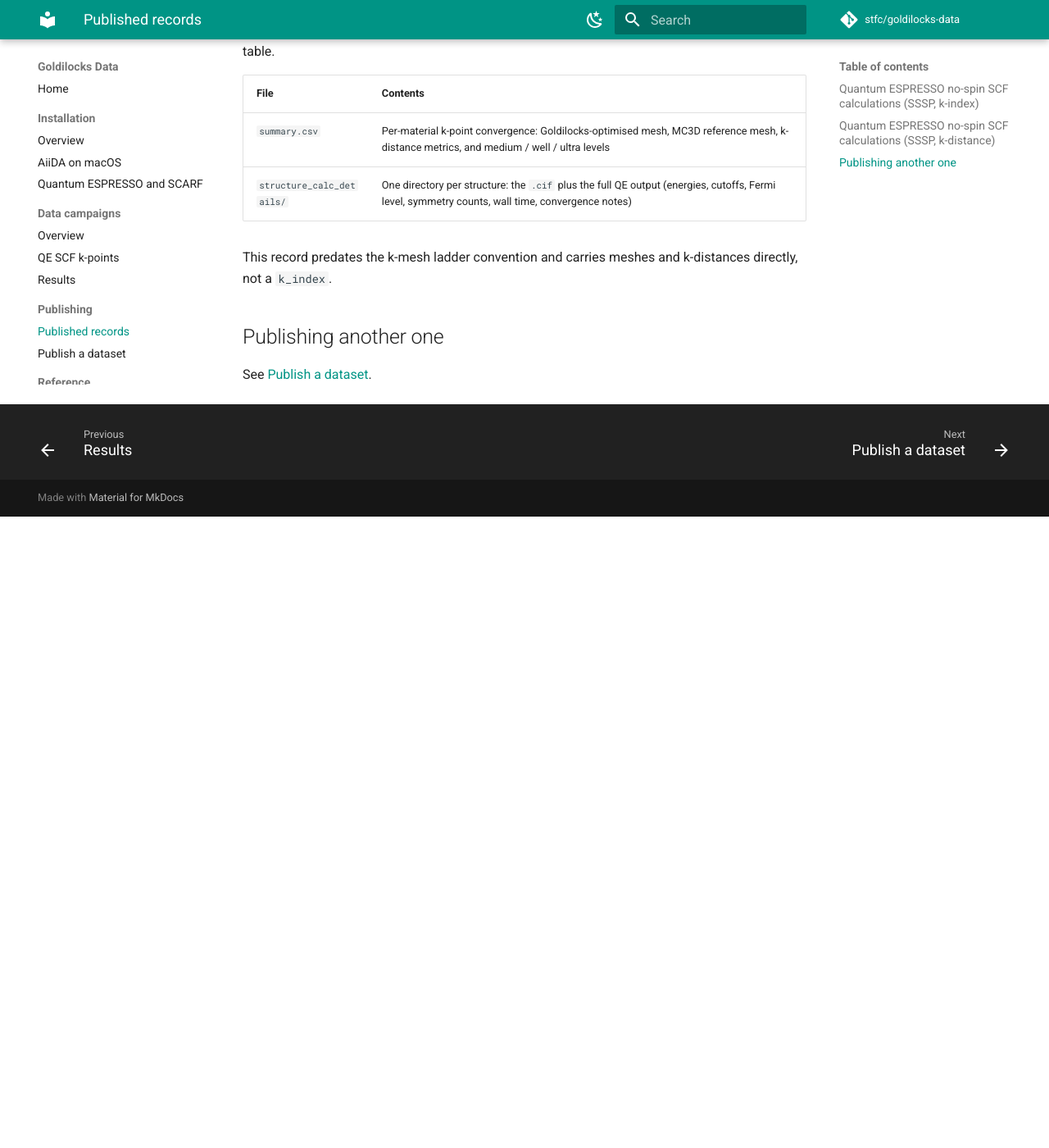
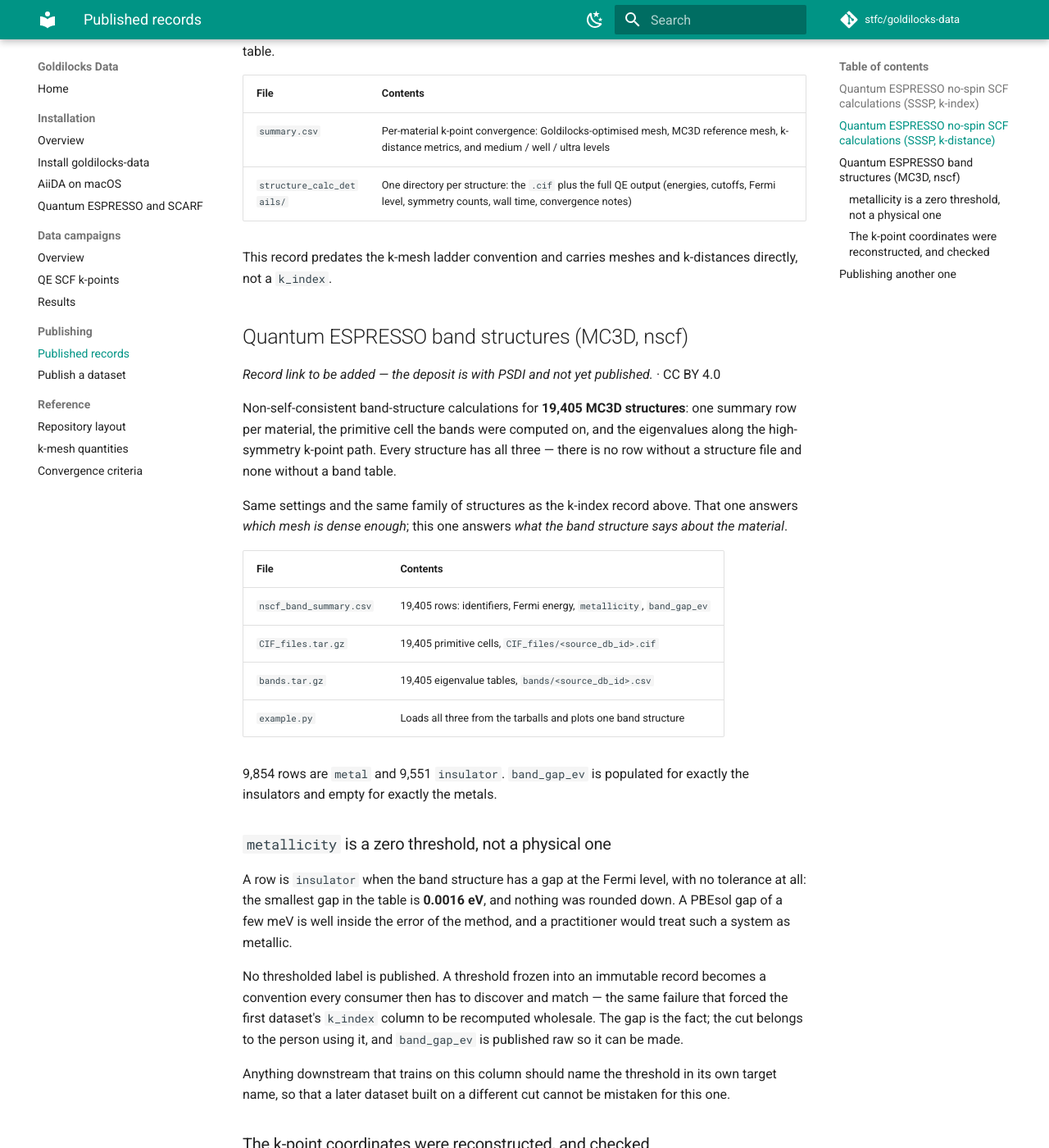
Before and after one commit to stfc/goldilocks-data, an MkDocs documentation site: the page built from docs/published-records.md, in a window 1280 px wide and 1400 px high, scrolled down 1242 px. Shown: the whole window at 82% size. Built offline with MkDocs 1.6.1 and Material for MkDocs 9.7.7, drawn with Linux system fonts in a browser that asks for light colours; comment, search, counter and statistics services are not loaded; before the commit the page ends 1872 px from its top, so only the background shows below that; some of the changed text lies outside the part shown.

Commit message:
docs: add the nscf band-structure record and a package install page
published-records.md gains the MC3D nscf band-structure dataset: what the
three files hold, why metallicity uses a plain zero threshold, and how the
k-point coordinates were reconstructed and on what evidence they were
accepted. The record link is a placeholder until the PSDI draft is submitted
and published.

installation/ gains a page on installing goldilocks-data itself -- from a
clone or as a git dependency, what the base install carries and why pymatgen
is in it rather than in an extra, what each extra is actually for, and a
snippet whose output shows the symmetry reduction ran.

The installation overview becomes a router: most readers need the package
alone, not the whole AiiDA and QE stack.

```diff
--- a/docs/published-records.md
+++ b/docs/published-records.md
@@ -56,6 +56,71 @@ and it is the raw per-calculation dump rather than a convergence-label table.
 This record predates the k-mesh ladder convention and carries meshes and
 k-distances directly, not a `k_index`.
 
+## Quantum ESPRESSO band structures (MC3D, nscf)
+
+<!-- Placeholder: replace with the record link and version once the PSDI draft
+     is reviewed and submitted. -->
+*Record link to be added — the deposit is with PSDI and not yet published.* ·
+CC BY 4.0
+
+Non-self-consistent band-structure calculations for **19,405 MC3D structures**:
+one summary row per material, the primitive cell the bands were computed on, and
+the eigenvalues along the high-symmetry k-point path. Every structure has all
+three — there is no row without a structure file and none without a band table.
+
+Same settings and the same family of structures as the k-index record above.
+That one answers *which mesh is dense enough*; this one answers *what the band
+structure says about the material*.
+
+| File | Contents |
+| --- | --- |
+| `nscf_band_summary.csv` | 19,405 rows: identifiers, Fermi energy, `metallicity`, `band_gap_ev` |
+| `CIF_files.tar.gz` | 19,405 primitive cells, `CIF_files/<source_db_id>.cif` |
+| `bands.tar.gz` | 19,405 eigenvalue tables, `bands/<source_db_id>.csv` |
+| `example.py` | Loads all three from the tarballs and plots one band structure |
+
+9,854 rows are `metal` and 9,551 `insulator`. `band_gap_ev` is populated for
+exactly the insulators and empty for exactly the metals.
+
+### `metallicity` is a zero threshold, not a physical one
+
+A row is `insulator` when the band structure has a gap at the Fermi level, with
+no tolerance at all: the smallest gap in the table is **0.0016 eV**, and nothing
+was rounded down. A PBEsol gap of a few meV is well inside the error of the
+method, and a practitioner would treat such a system as metallic.
+
+No thresholded label is published. A threshold frozen into an immutable record
+becomes a convention every consumer then has to discover and match — the same
+failure that forced the first dataset's `k_index` column to be recomputed
+wholesale. The gap is the fact; the cut belongs to the person using it, and
+`band_gap_ev` is published raw so it can be made.
+
+Anything downstream that trains on this column should name the threshold in
+its own target name, so that a later dataset built on a different cut cannot be
+mistaken for this one.
+
+### The k-point coordinates were reconstructed, and checked
+
+The eigenvalue tables as calculated carried no k-point coordinates. The path
+came from SeeKpath through the standard `PwBandsWorkChain`, so it was
+regenerated per structure — the campaign did not use a single sampling density,
+so the density was determined structure by structure.
+
+A reconstruction was accepted only when it matched the calculation's own record
+of the labelled points on **all four** of: number of k-points, labels, label
+positions in the table, and label coordinates. That makes the match a
+verification rather than an assumption, and it doubles as a detector.
+
+Two groups are excluded from the record entirely — structure, summary row and
+bands alike:
+
+| Excluded | Why |
+| --- | --- |
+| 104 structures | the regenerated path did not match, rather than publish coordinates that might not be theirs |
+| 80 structures | their eigenvalue tables were not in the working archive |
+
+The eigenvalues themselves are copied unchanged from the calculation output.
+
 ## Publishing another one
 
 See [Publish a dataset](publishing.md).
--- a/mkdocs.yml
+++ b/mkdocs.yml
@@ -46,6 +46,7 @@ nav:
   - Home: index.md
   - Installation:
       - Overview: installation/index.md
+      - Install goldilocks-data: installation/package.md
       - AiiDA on macOS: installation/aiida-macos.md
       - Quantum ESPRESSO and SCARF: installation/qe-scarf.md
   - Data campaigns:
```
Also changed, not shown: docs/installation/index.md (+11 -2 lines), docs/installation/package.md (added, +118 -0 lines).
